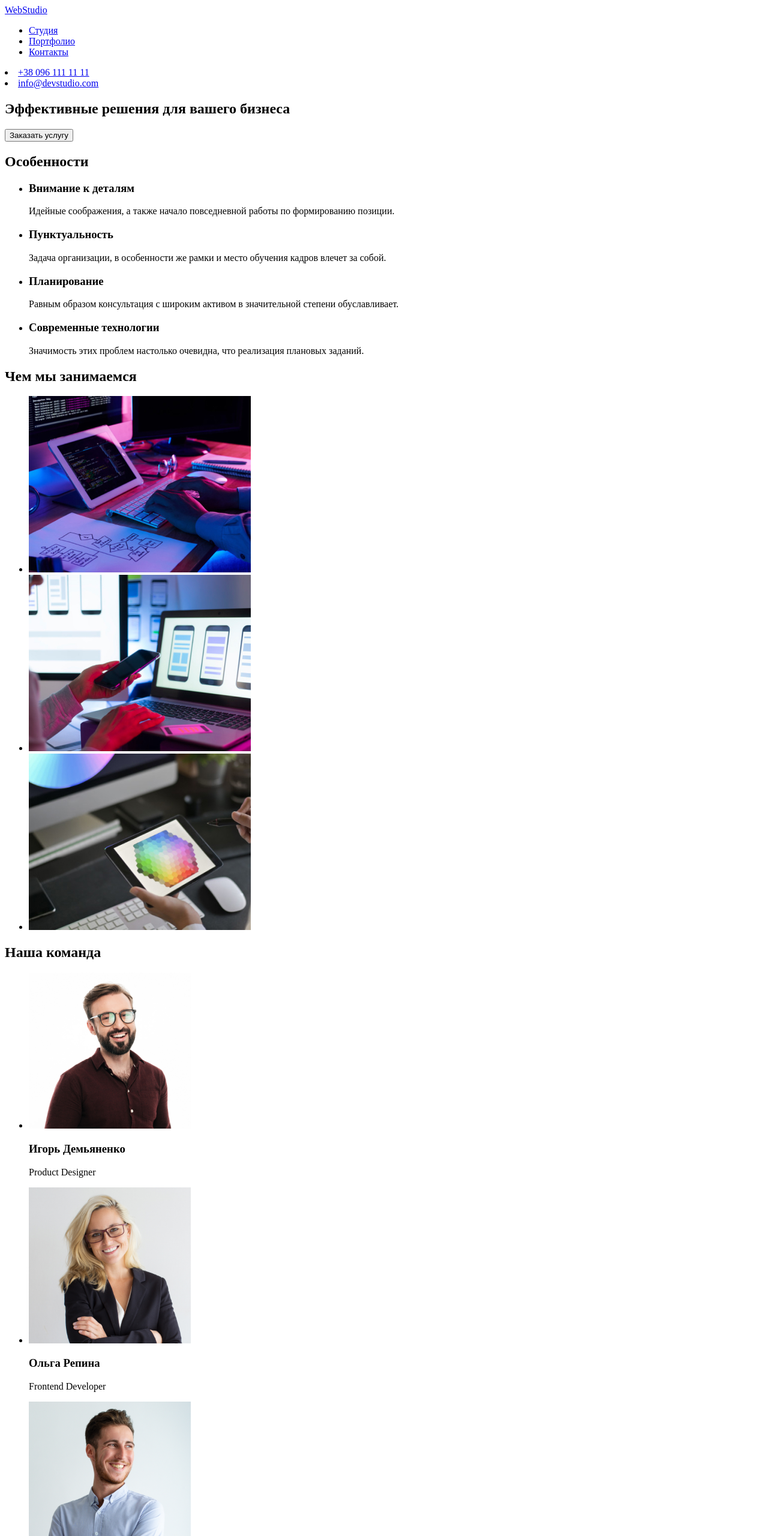
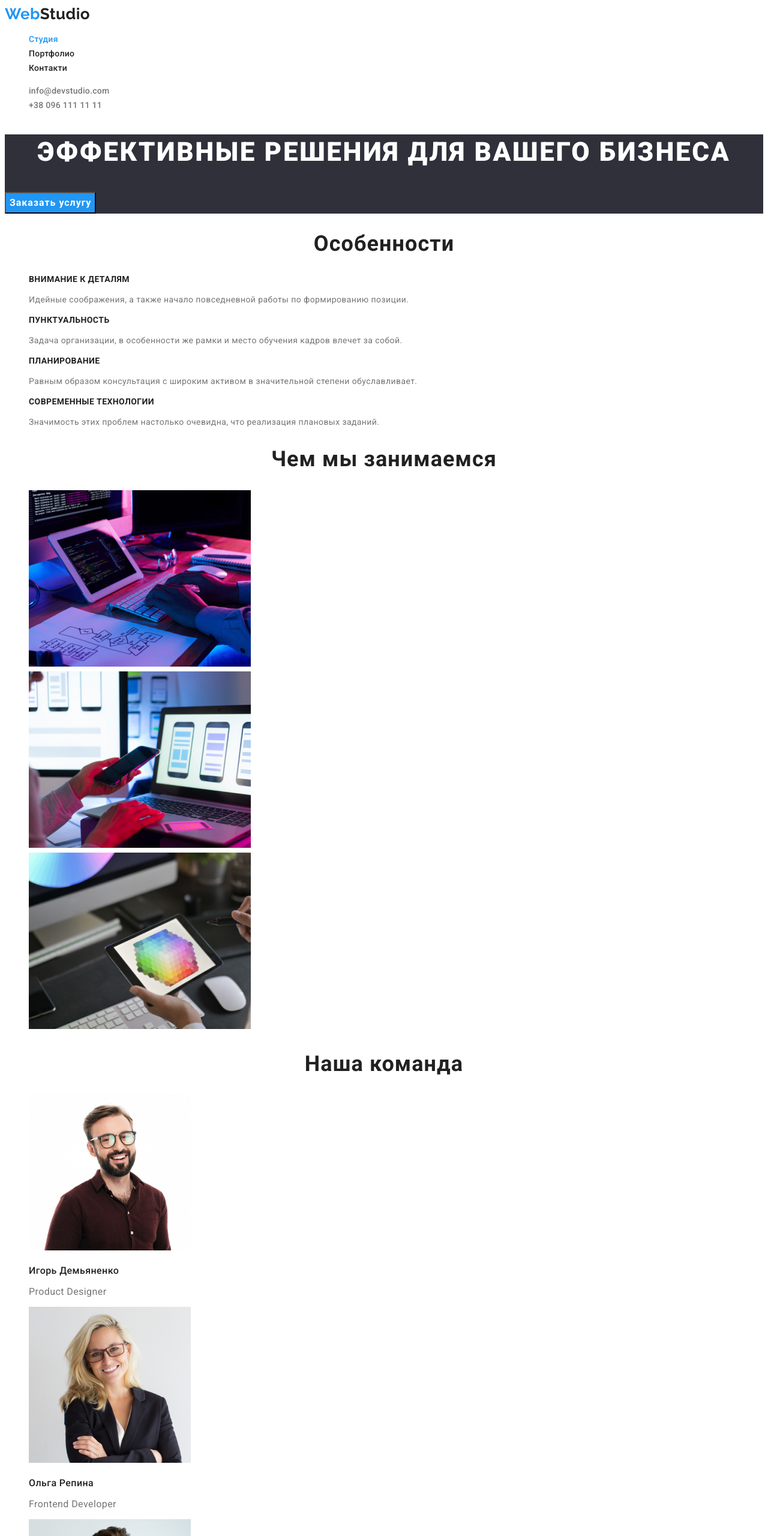
Before and after one commit to Marvinold/goit-markup-hw-02, a plain HTML site: page index.html in a window 1280 px wide. Shown: the top 2560 px of the page at 60% size. Drawn offline with Linux system fonts and the light colour scheme.

Commit message:
Update index.html

```diff
--- a/index.html
+++ b/index.html
@@ -4,126 +4,109 @@
     <meta charset="UTF-8" />
     <meta http-equiv="X-UA-Compatible" content="IE=edge" />
     <meta name="viewport" content="width=device-width, initial-scale=1.0" />
+    <link
+        href="https://fonts.googleapis.com/css2?family=Raleway:wght@700&family=Roboto:wght@400;500;700;900&display=swap"
+        rel="stylesheet">
+    <link rel="stylesheet" href="./css/styles.css">
     <title>Студия</title>
   </head>
  <body>
-    <header>
-      <a href="./index.html">WebStudio</a>
+  <header class="page-header">
     <nav>
-          <ul>
+        <a href="./index.html" class="logo"><span class="accent">Web</span>Studio</a>
+      <nav>
+        <ul class="site-nav list">
+          <li><a href="./index.html" class="link current">Студия</a></li>
+          <li><a href="./portfolio.html" class="link">Портфолио</a></li>
+          <li><a href="" class="link">Контакти</a></li>
+      </ul>
+      </nav>
+      <ul class="site-contacts list">
+        <li><a href="mailto:info@devstudio.com" class="link">info@devstudio.com</a></li>
+        <li><a href="tel:+380961111111" class="link">+38 096 111 11 11</a></li>
+    </ul>
+    </header>
+    <main>
+      <section class="section-hero">
+        <h1 class="hero-title">Эффективные решения для вашего бизнеса</h1>
+        <button class="btn" type="button">Заказать услугу</button>
+    </section>
+    <section>
+      <h2 class="section-title">Особенности</h2>
+      <ul class="features list">
           <li>
-                  <a href="index.html">Студия</a>
+              <h3 class="title">Внимание к деталям</h3>
+              <p>
+                Идейные соображения, а также начало повседневной работы по формированию позиции.
+              </p>
           </li>
           <li>
-                    <a href="./">Портфолио</a>
-                  </li>
-                  <li>
-                    <a href="./">Контакты</a>
-                  </li>
-                </ul>
-      </nav>
-      <div>
-          <u1>
-              <li>
-                <a href="tel:+380961111111">+38 096 111 11 11</a>
-                </li>
-                <li>
-                <a href="mailto:info@devstudio.com">info@devstudio.com</a>
-              </li>
-          </u1>
-      </div>
-    </header>
-    <main>
-      <section>
-        <h1>Эффективные решения для вашего бизнеса</h1>
-        <button type="button">Заказать услугу</button>
-      </section>
-      <section>
-        <h2>Особенности</h2>
-         <ul>
-            <li>
-              <h3>Внимание к деталям</h3>
-              <p>Идейные соображения, а также начало повседневной работы по формированию позиции.</p>
-            </li>
-            <li>
-              <h3>Пунктуальность</h3>
+              <h3 class="title">Пунктуальность</h3>
               <p>
                 Задача организации, в особенности же рамки и место обучения кадров влечет за собой.
               </p>
           </li>
           <li>
-              <h3>Планирование</h3>
+              <h3 class="title">Планирование</h3>
               <p>
                   Равным образом консультация с широким активом в значительной степени обуславливает.
               </p>
           </li>
           <li>
-              <h3>Современные технологии</h3>
-              <p>Значимость этих проблем настолько очевидна, что реализация плановых заданий.</p>
+              <h3 class="title">Современные технологии</h3>
+              <p>
+                  Значимость этих проблем настолько очевидна, что реализация плановых заданий.
+              </p>
           </li>
       </ul>
-        </section>
-        <section>
-          <h2>Чем мы занимаемся</h2>
-          <ul>
+      <div class="work-examples">
+        <h2 class="section-title">Чем мы занимаемся</h2>
+        <ul class="list">
             <li>
-                <img src="./images/img_1.jpg" alt="код" width="370" />
+                <a href=""><img src="./images/img_1.jpg" alt="код" width="370"></a>
             </li>
             <li>
-                <img src="./images/img_2.jpg" alt="дизайн" width="370" />
+                <a href=""><img src="./images/img_2.jpg" alt="дизайн" width="370"></a>
             </li>
             <li>
-                <img src="./images/img_3.jpg" alt="цвет" width="370" />
+                <a href=""><img src="./images/img_3.jpg" alt="цвет" width="370"></a>
             </li>
         </ul>
+    </div>
   </section>
-        <section>
-            <h2>Наша команда</h2>
-            <ul>
+  <section class="section-team">
+      <h2 class="section-title">Наша команда</h2>
+      <ul class="team list">
           <li>
-                    <img src="./images/img_4.jpg" alt="программист 1"
-                    width="270" height="260">
-                    <h3>Игорь Демьяненко</h3>
-                    <p lang="en">Product Designer</p>
+              <img src="./images/img_4.jpg" alt="программист 1" width="270">
+              <h3 class="members">Игорь Демьяненко</h3>
+              <p class="profession">Product Designer</p>
           </li>
           <li>
-                    <img src="./images/img_5.jpg" alt="программист 2"
-                    width="270" height="260">
-                    <h3>Ольга Репина</h3>
-                    <p lang="en">Frontend Developer</p>
+              <img src="./images/img_5.jpg" alt="программист 2" width="270">
+              <h3 class="members">Ольга Репина</h3>
+              <p class="profession">Frontend Developer</p>
           </li>
           <li>
-                    <img src="./images/img_6.jpg" alt="программист 3"
-                    width="270" height="260">
-                    <h3>Николай Тарасов</h3>
-                    <p lang="en">Marketing</p>
+              <img src="./images/img_6.jpg" alt="программист 3" width="270">
+              <h3 class="members">Николай Тарасов</h3>
+              <p class="profession">Marketing</p>
           </li>
           <li>
-                    <img src="./images/img_7.jpg" alt="программист 4"
-                    width="270" height="260">
-                    <h3>Михаил Ермаков</h3>
-                    <p lang="en">UI Designer</p>
+              <img src="./images/img_7.jpg" alt="программист 4" width="270">
+              <h3 class="members">Михаил Ермаков</h3>
+              <p class="profession">UI Designer</p>
           </li>
       </ul>
   </section>
 </main>
-    <footer>
-        <a lang="en" href="">WebStudio</a>
-        <address>
-            <ul>
-                <li>
-                    <a
-                    href="https://www.google.com.ua/maps/place/%D0%B1%D1%83%D0%BB%D1%8C%D0%B2%D0%B0%D1%80+%D0%9B%D0%B5%D1%81%D1%96+%D0%A3%D0%BA%D1%80%D0%B0%D1%97%D0%BD%D0%BA%D0%B8,+26,+%D0%9A%D0%B8%D1%97%D0%B2,+02000/@50.4265841,30.5361971,17z/data=!4m13!1m7!3m6!1s0x40d4cf0e033ecbe9:0x57a4dffefec77da0!2z0LHRg9C70YzQstCw0YAg0JvQtdGB0ZYg0KPQutGA0LDRl9C90LrQuCwgMjYsINCa0LjRl9CyLCAwMjAwMA!3b1!8m2!3d50.4265807!4d30.5383858!3m4!1s0x40d4cf0e033ecbe9:0x57a4dffefec77da0!8m2!3d50.4265807!4d30.5383858"
-                    >г. Киев, пр-т Леси Украинки, 26</a
-                  >
-                </li>
-                <li>
-                  <a href="mailto:info@devstudio.com">info@devstudio.com</a>
-                </li>
-                <li>
-                  <a href="tel:+380961111111">+38 096 111 11 11</a>
-                </li>
-            </ul>
+<footer class="footer">
+    <a href="./index.html" class="logo"><span class="accent">Web</span>Studio</a>
+
+    <address class="contacts">
+        <span class="place">г. Киев, пр-т Леси Украинки, 26</span><br>
+        <a href="mailto:info@example.com" class="link">info@example.com</a> <br>
+        <a href="tel:+380991111111" class="link">+38 099 111 11 11</a>
     </address>
 </footer>
 </body>
```
Lines whose indentation alone changed are shown as unchanged.
